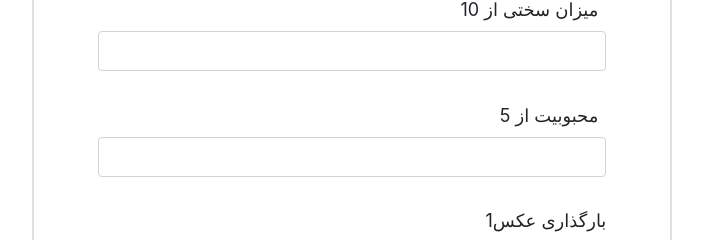
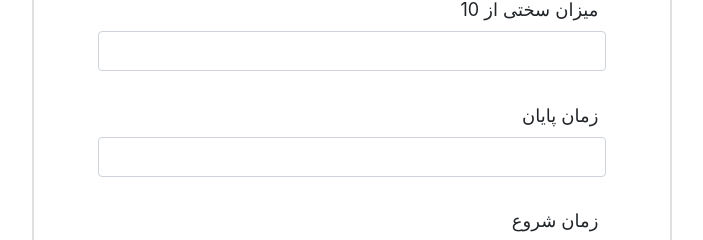
Before and after one commit to MahsaGn/Travelling, a React (Create React App) app: page / in a window 1280 px wide. Shown: the part 678-918 px from the top of the page, without its empty margins (288-991 px from the left). Built offline with nearby package versions, Linux system fonts and the light colour scheme.

Commit message:
Add correct field for createPlaceForm

```diff
--- a/src/createPlaceForm.js
+++ b/src/createPlaceForm.js
@@ -4,21 +4,25 @@ import axios from 'axios'
 import './place.css'
 import {Button,CustomInput, Form, FormGroup,FormText, Label, Input } from 'reactstrap';
 import 'bootstrap/dist/css/bootstrap.css';
+import { throwStatement } from '@babel/types';
 
 export default class createPlace extends React.Component{
     constructor(){
         super();
         this.state={
-          category:"",
+          category:"gr",
           title:"",
           descriptions:"",
           hardness:"",
           address:"",
-          time:"",
+          time:"2",
           city:"",
           likes:"",
           image_1:"",
-          image_2:""
+          image_2:"",
+          average:"2",
+          startTime:"",
+          endTime:""
       };
         this.handleSubmit=this.handleSubmit.bind(this);
         this.updateState=this.updateState.bind(this);
@@ -26,17 +30,33 @@ export default class createPlace extends React.Component{
       }
 
 
+
       handleSubmit(e) {
         console.log("in handel submit")
         e.preventDefault();
-        fetch('http://localhost:8000/api/Places/CreatePlace/',{
-          headers: { "Content-Type": "application/json" },
-          method: 'POST',
-          body:{
-            Title :"بیستون",
-            Description:"عمارت"
+        var j = {
+          title :this.state.title,
+          Description:this.state.descriptions,
+          Likes:this.state.likes,
+          categories:this.state.category,
+          Hardness:this.state.hardness,
+          Address:this.state.address,
+          Time:this.state.time,
+          StartTime:this.state.startTime,
+          EndTime:this.state.endTime,
+          City:this.state.city,
+          Average:this.state.average,
+          images:[
+            (
+               this.state.image_1
+            ),
+            (
+              this.state.image_1
+           )
+          ]
           }
-        }).then(response => {
+          console.log(j)
+        axios.post('http://localhost:8000/api/Places/CreatePlace/',j).then(response => {
           console.log("response")
           console.log(response.json())
         return window.location.replace('/')
@@ -72,7 +92,7 @@ export default class createPlace extends React.Component{
       <Form onSubmit={this.handleSubmit} id="placeForm">
         <FormGroup className="mb-2 mr-sm-2 mb-sm-0 place_input">
           <Label className="mr-sm-2" id="place_label">نام</Label>
-          <Input name="title" value={this.state.Title} onChange={this.updateState} type="text" id="place_input"/>
+          <Input name="title" value={this.state.title} onChange={this.updateState} type="text" id="place_input"/>
         </FormGroup>
         <FormGroup className="mb-2 mr-sm-2 mb-sm-0 place_input">
           <Label className="mr-sm-2" id="place_label">تاریخچه</Label>
@@ -80,7 +100,7 @@ export default class createPlace extends React.Component{
         </FormGroup>
         <FormGroup className="mb-2 mr-sm-2 mb-sm-0 place_input">
           <Label className="mr-sm-2" id="place_label">نشانی</Label>
-          <Input name="address" value={this.state.addrress} onChange={this.updateState} type="text" id="place_input"/>
+          <Input name="address" value={this.state.address} onChange={this.updateState} type="text" id="place_input"/>
         </FormGroup>
         <FormGroup className="mb-2 mr-sm-2 mb-sm-0 place_input">
           <Label className="mr-sm-2" id="place_label">شهر</Label>
@@ -88,20 +108,29 @@ export default class createPlace extends React.Component{
         </FormGroup>
         <FormGroup className="mb-2 mr-sm-2 mb-sm-0 place_input">
         <Label for="exampleSelect" id="place_label">نوع مکان</Label>
-          <Input type="select" name="select" id="place_input">
+          <Input type="select" onChange={this.updateState} value={this.state.category}  name="category" id="place_input">
             <option>تاریخی</option>
             <option>موزه</option>
             <option>جنگل</option>
             <option>کوه</option>
             <option>طبیعت</option>
             <option>پارک ملی</option>
-            <option>هنر عمومی</option>
+            <option>هنر عمومی</option >
             <option>مذهبی</option>
           </Input>
         </FormGroup>
         <FormGroup className="mb-2 mr-sm-2 mb-sm-0 place_input">
           <Label className="mr-sm-2" id="place_label">میزان سختی از 10</Label>
           <Input name="hardness" value={this.state.hardness} pattern="[1-5]" onChange={this.updateStateNum} type="number" id="place_input"/>
+        </FormGroup>
+        <FormGroup className="mb-2 mr-sm-2 mb-sm-0 place_input">
+          <Label className="mr-sm-2" id="place_label">زمان پایان
+          </Label>
+          <Input name="endTime" value={this.state.endTime} onChange={this.updateState} type="text" id="place_input"/>
+        </FormGroup>
+        <FormGroup className="mb-2 mr-sm-2 mb-sm-0 place_input">
+          <Label className="mr-sm-2" id="place_label">زمان شروع</Label>
+          <Input name="startTime" value={this.state.startTime} onChange={this.updateState} type="text" id="place_input"/>
         </FormGroup>
         <FormGroup className="mb-2 mr-sm-2 mb-sm-0 place_input">
           <Label className="mr-sm-2" id="place_label"> محبوبیت از 5</Label>
```
Also changed, not shown: src/profile_item.js (added, +14 -0 lines).
